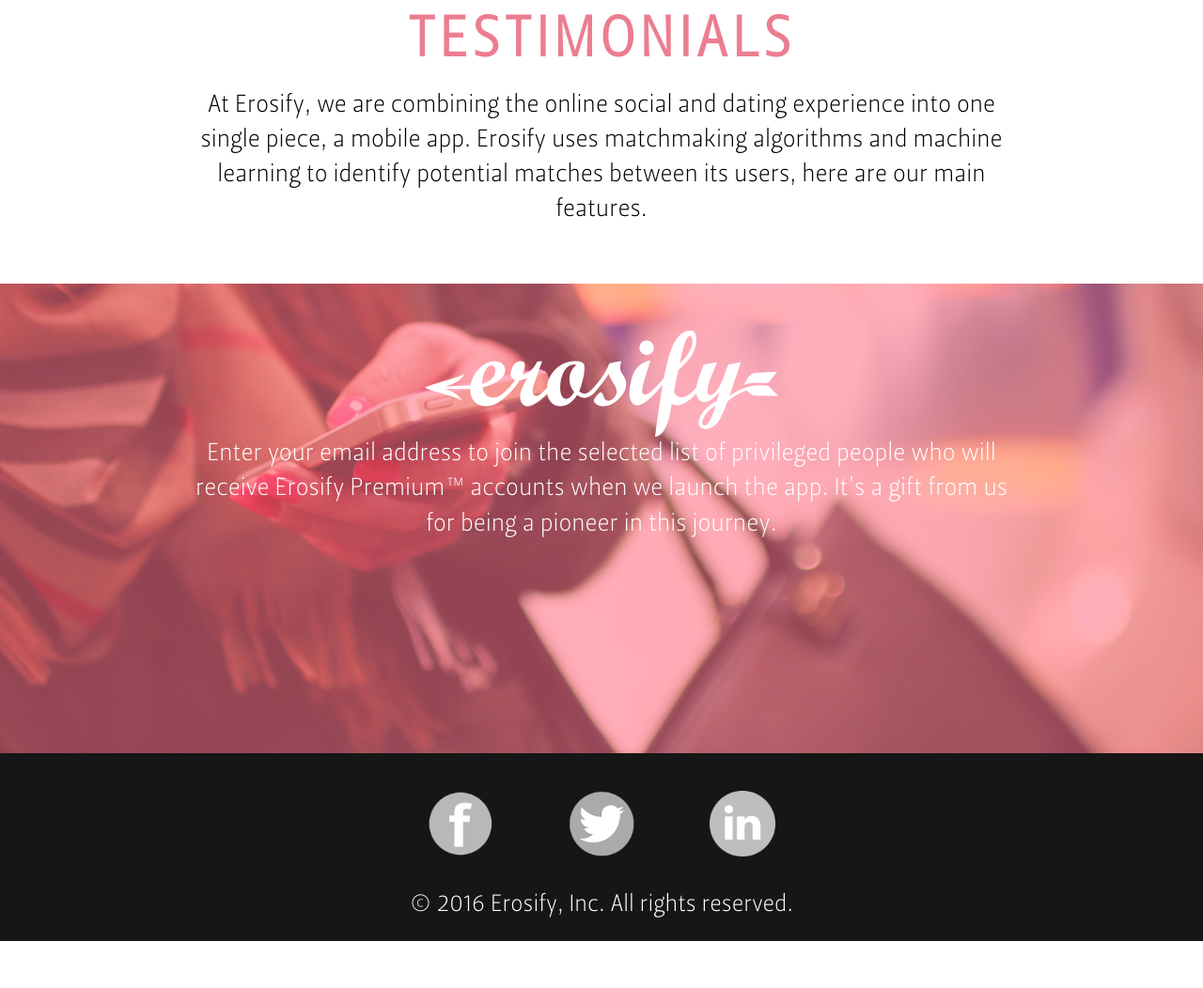
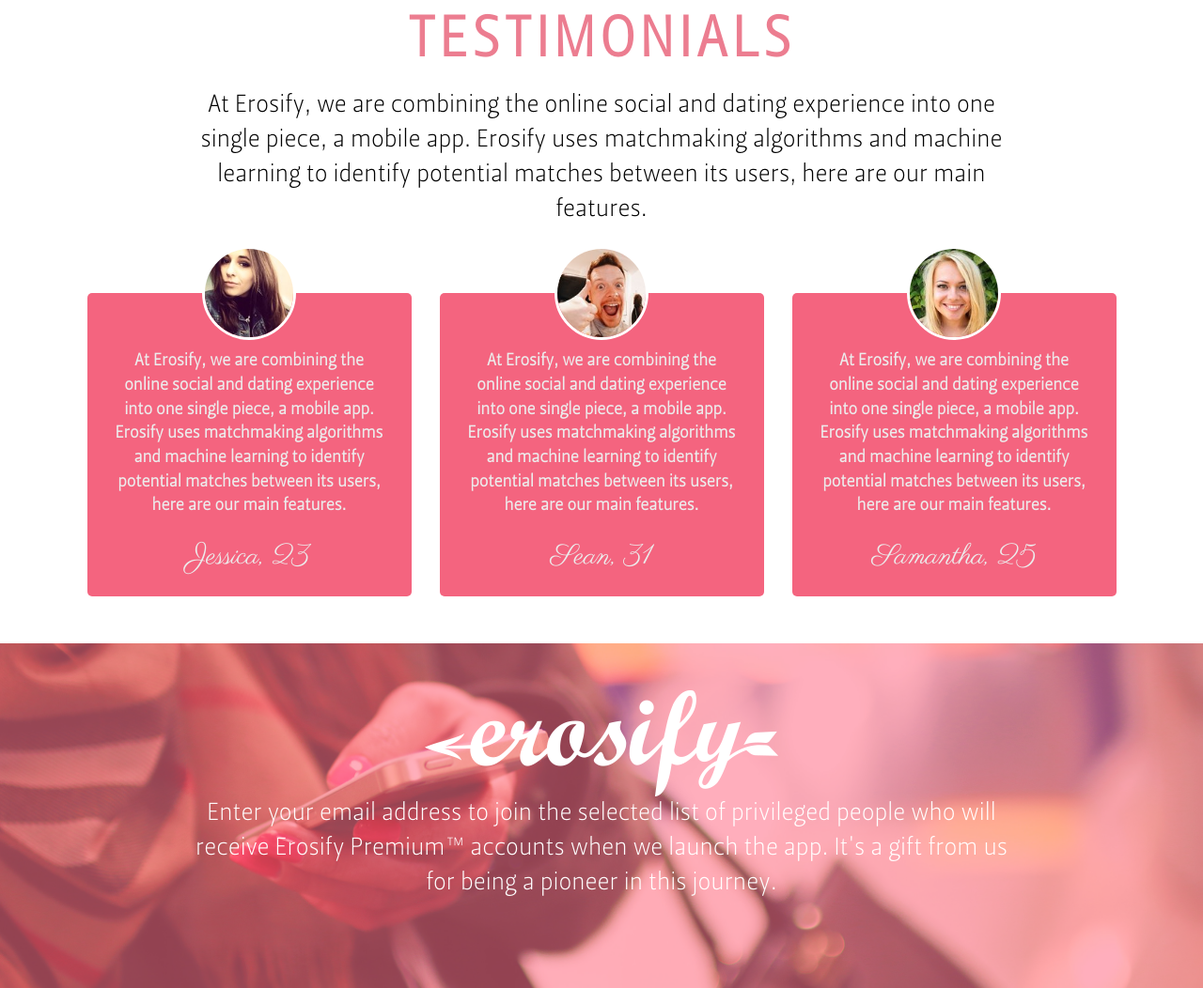
Before and after one commit to rmonzon/erosifyWebsite, a website: page index.html in a window 1280 px wide. Shown: the part 2303-3355 px from the top of the page at 94% size. Before the commit the page ends 3305 px from the top, so only its background shows below. Drawn offline with Linux system fonts and the light colour scheme.

Commit message:
added testimonials section

```diff
--- a/css/styles.css
+++ b/css/styles.css
@@ -355,6 +355,43 @@
     height: 75px;
 }
 
+.pink-box {
+    width: 100%;
+    height: 100%;
+    border-radius: 5px;
+    background: #F4647F;
+    color: #ECECEC;
+    padding: 60px 30px 20px 30px;
+    font-size: 18px;
+    margin-top: 60px;
+}
+
+.pink-box label {
+    margin-bottom: 20px;
+}
+
+.testimonial-name {
+    font-size: 30px;
+    font-family: 'Parisienne', cursive;
+}
+
+.pink-box img {
+    width: 100px;
+    height: 100px;
+    border-radius: 50%;
+    border: 3px solid white;
+    position: absolute;
+    top: 10px;
+    left: 50%;
+    margin-left: -50px;
+}
+
+
+
+
+
+
+
 @media only screen and (max-device-width: 736px) {
     .menu-container {
         display: none;
--- a/index.html
+++ b/index.html
@@ -11,6 +11,8 @@
 
     <link href="css/animate.min.css" rel="stylesheet">
     <link href="css/styles.css" rel="stylesheet">
+
+    <link href='https://fonts.googleapis.com/css?family=Parisienne' rel='stylesheet' type='text/css'>
 
     <!-- jQuery (necessary for Bootstrap's JavaScript plugins) -->
     <script src="bower_components/jquery/dist/jquery.min.js"></script>
@@ -114,6 +116,39 @@
             At Erosify, we are combining the online social and dating experience into one single piece, a mobile app. Erosify uses matchmaking
             algorithms and machine learning to identify potential matches between its users, here are our main features.
         </p>
+
+        <div class="col-md-12" style="padding: 0 5%;">
+            <div class="col-md-4">
+                <div class="pink-box">
+                    <img src="images/user1.jpg">
+                    <label>
+                        At Erosify, we are combining the online social and dating experience into one single piece, a mobile app. Erosify uses matchmaking
+                        algorithms and machine learning to identify potential matches between its users, here are our main features.
+                    </label>
+                    <span class="testimonial-name">Jessica, 23</span>
+                </div>
+            </div>
+            <div class="col-md-4">
+                <div class="pink-box">
+                    <img src="images/user2.jpg">
+                    <label>
+                        At Erosify, we are combining the online social and dating experience into one single piece, a mobile app. Erosify uses matchmaking
+                        algorithms and machine learning to identify potential matches between its users, here are our main features.
+                    </label>
+                    <span class="testimonial-name">Sean, 31</span>
+                </div>
+            </div>
+            <div class="col-md-4">
+                <div class="pink-box">
+                    <img src="images/user3.jpg">
+                    <label>
+                        At Erosify, we are combining the online social and dating experience into one single piece, a mobile app. Erosify uses matchmaking
+                        algorithms and machine learning to identify potential matches between its users, here are our main features.
+                    </label>
+                    <span class="testimonial-name">Samantha, 25</span>
+                </div>
+            </div>
+        </div>
     </div>
 
     <div class="col-md-12 download-section">
```
Also changed, not shown: images/user1.jpg (added), images/user2.jpg (added), images/user3.jpg (added).
